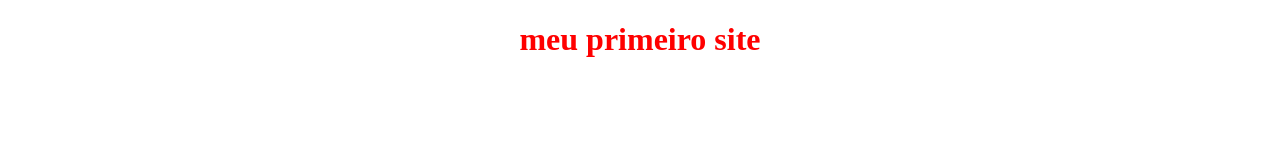
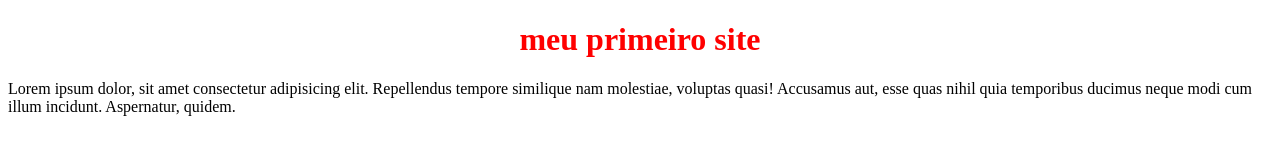
Before and after one commit to KauanyManuelySousadeOliveira/cursoJavascript-, a plain HTML site: page index.html in a window 1280 px wide. Drawn offline with Linux system fonts and the light colour scheme.

Commit message:
criamos uma tag "p"

```diff
--- a/index.html
+++ b/index.html
@@ -7,6 +7,7 @@
 </head>
 <body>
     <h1 style="color: red; text-align: center;">meu primeiro site</h1>
-
+   <p>Lorem ipsum dolor, sit amet consectetur adipisicing elit. Repellendus tempore similique nam molestiae, voluptas quasi! Accusamus aut, esse quas nihil quia temporibus ducimus neque modi cum illum incidunt. Aspernatur, quidem.</p>
+    <!-- <script src="script.js"></script> -->
 </body>
 </html>
```
